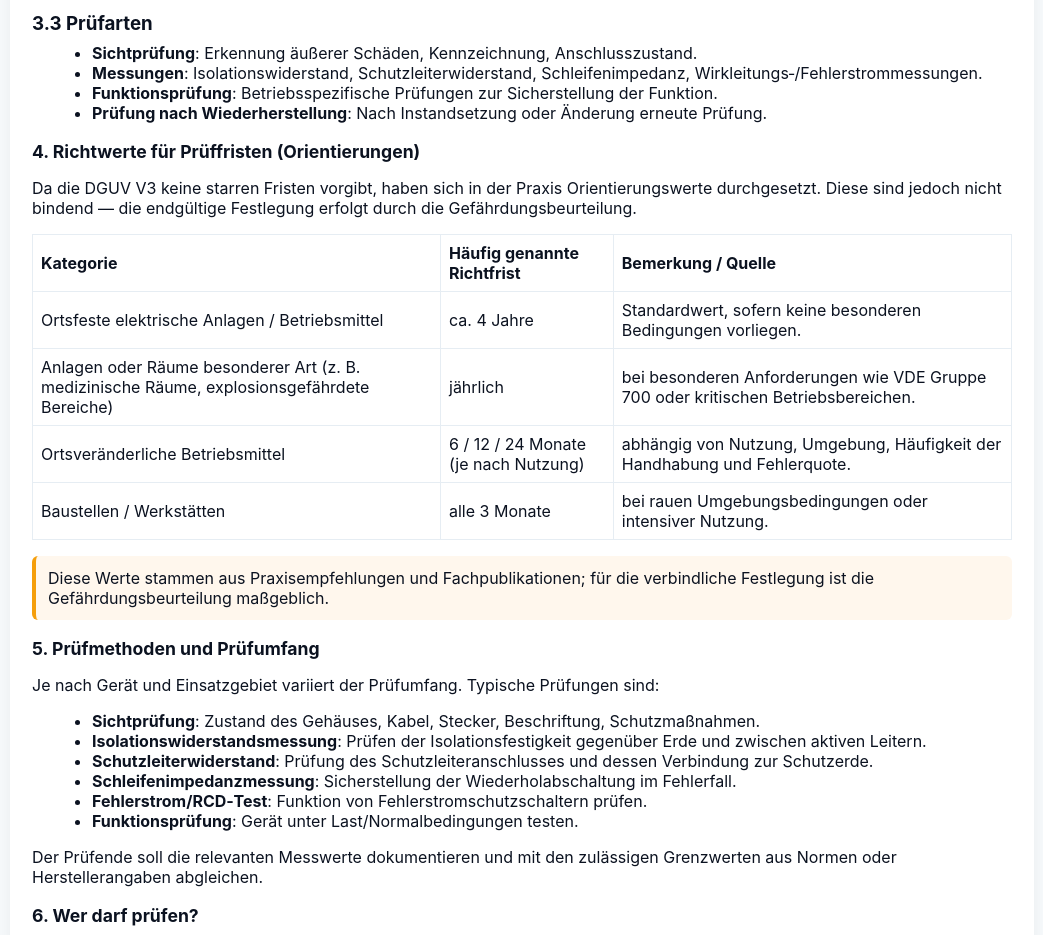
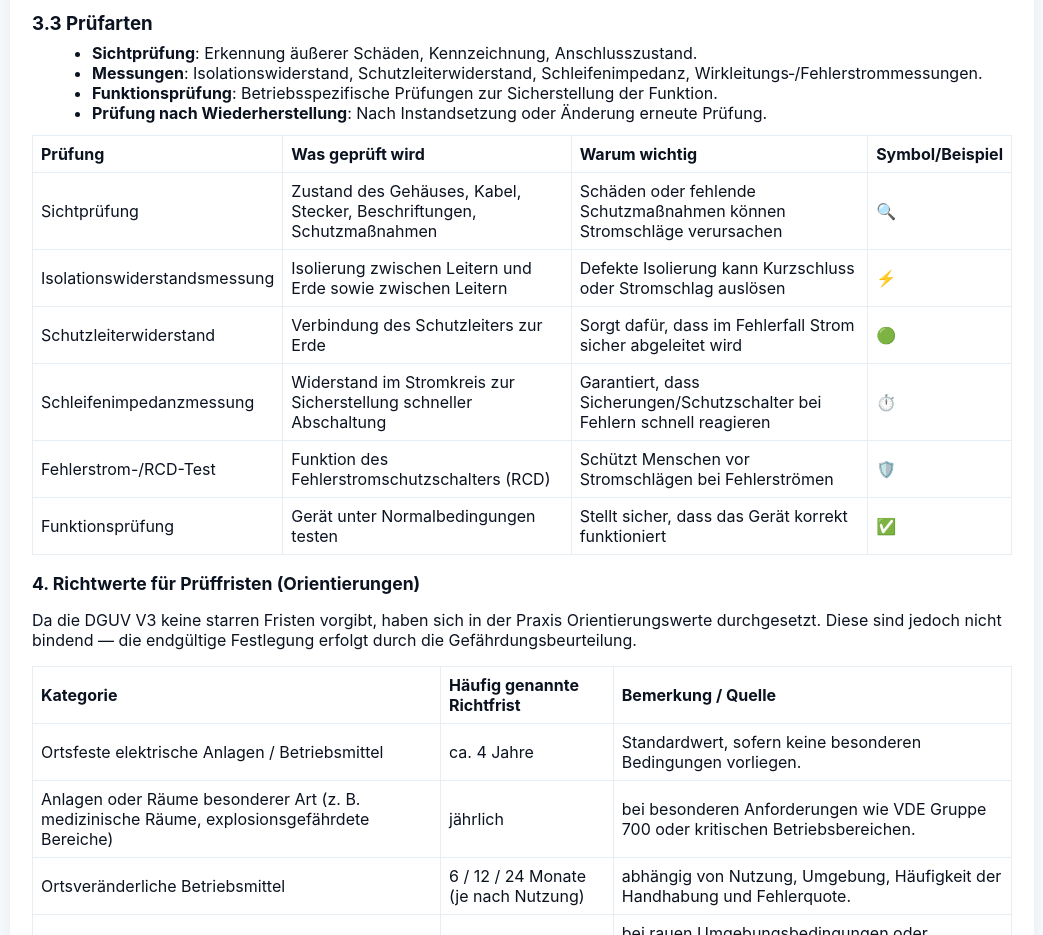
Before and after one commit to sebthecrab/Handbuch-DGUV, a plain HTML site: page index.html in a window 1280 px wide. Shown: the part 940-1875 px from the top of the page, without its empty margins (118-1161 px from the left). Drawn offline with Linux system fonts and the light colour scheme.

Commit message:
Update index.html

```diff
--- a/index.html
+++ b/index.html
@@ -78,6 +78,52 @@
         <li><strong>Funktionsprüfung</strong>: Betriebsspezifische Prüfungen zur Sicherstellung der Funktion.</li>
         <li><strong>Prüfung nach Wiederherstellung</strong>: Nach Instandsetzung oder Änderung erneute Prüfung.</li>
       </ul>
+
+<table>
+  <tr>
+    <th>Prüfung</th>
+    <th>Was geprüft wird</th>
+    <th>Warum wichtig</th>
+    <th>Symbol/Beispiel</th>
+  </tr>
+  <tr>
+    <td>Sichtprüfung</td>
+    <td>Zustand des Gehäuses, Kabel, Stecker, Beschriftungen, Schutzmaßnahmen</td>
+    <td>Schäden oder fehlende Schutzmaßnahmen können Stromschläge verursachen</td>
+    <td class="symbol">🔍</td>
+  </tr>
+  <tr>
+    <td>Isolationswiderstandsmessung</td>
+    <td>Isolierung zwischen Leitern und Erde sowie zwischen Leitern</td>
+    <td>Defekte Isolierung kann Kurzschluss oder Stromschlag auslösen</td>
+    <td class="symbol">⚡</td>
+  </tr>
+  <tr>
+    <td>Schutzleiterwiderstand</td>
+    <td>Verbindung des Schutzleiters zur Erde</td>
+    <td>Sorgt dafür, dass im Fehlerfall Strom sicher abgeleitet wird</td>
+    <td class="symbol">🟢</td>
+  </tr>
+  <tr>
+    <td>Schleifenimpedanzmessung</td>
+    <td>Widerstand im Stromkreis zur Sicherstellung schneller Abschaltung</td>
+    <td>Garantiert, dass Sicherungen/Schutzschalter bei Fehlern schnell reagieren</td>
+    <td class="symbol">⏱️</td>
+  </tr>
+  <tr>
+    <td>Fehlerstrom-/RCD-Test</td>
+    <td>Funktion des Fehlerstromschutzschalters (RCD)</td>
+    <td>Schützt Menschen vor Stromschlägen bei Fehlerströmen</td>
+    <td class="symbol">🛡️</td>
+  </tr>
+  <tr>
+    <td>Funktionsprüfung</td>
+    <td>Gerät unter Normalbedingungen testen</td>
+    <td>Stellt sicher, dass das Gerät korrekt funktioniert</td>
+    <td class="symbol">✅</td>
+  </tr>
+</table>
+
     </section>
 
     <section id="richtwerte">
```
